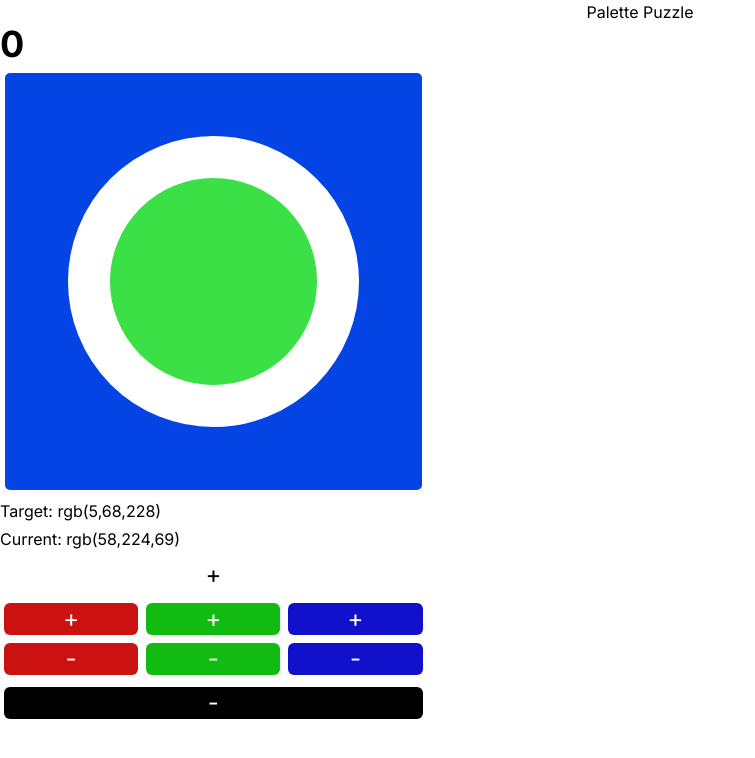
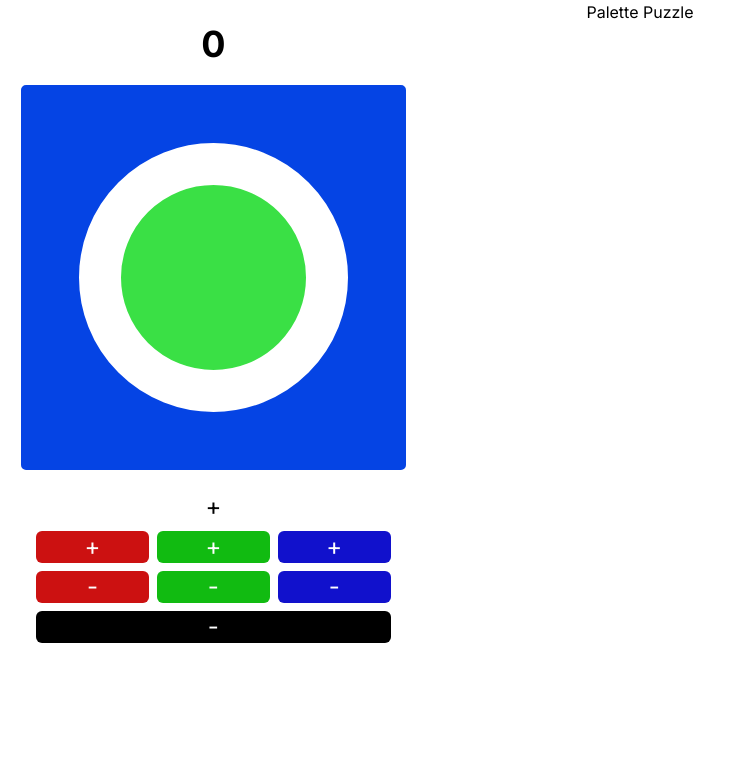
Before and after one commit to jalberse/palette_puzzle, a Next.js app: page / in a window 1280 px wide. Shown: the top 758 px of the page, without its empty margins (0-755 px from the left). Built offline with nearby package versions, Linux system fonts and the light colour scheme.

Commit message:
Position buttons
I love how width-full doesn't account for margins

```diff
--- a/app/ColorDisplay.tsx
+++ b/app/ColorDisplay.tsx
@@ -20,7 +20,7 @@ const ColorDisplay: React.FC<ColorDisplayProps> = ({ targetColor, currentColor }
   }
 
   return (
-    <div className="aspect-square">
+    <div className="aspect-square m-4">
       <div
         style={{
           width: "100%",
--- a/app/PaletteButton.tsx
+++ b/app/PaletteButton.tsx
@@ -12,18 +12,19 @@ const PaletteButton: React.FC<PaletteButtonProps> = ({
   onClick,
 }) => {
   return (
+    <div className="m-1">
     <button
       onClick={onClick}
       type="button"
-      className={
-        "rounded-md " +
-        "text-2xl " +
-        "m-1 " +
-        className
-      }
-      >
-        {increase ? '+' : '-'}
-      </button>
+      className={`
+        rounded-md
+        text-2xl
+        w-full
+        ${className}`}
+        >
+      {increase ? '+' : '-'}
+    </button>
+    </div>
   );
 };
 
--- a/app/puzzle.tsx
+++ b/app/puzzle.tsx
@@ -77,17 +77,18 @@ const Puzzle = () => {
 
   // TODO Delete the target and current, just using for debugging.
   // TODO Fix button positionings, make it pretty.
+  //      I tried square buttons but they took up too much real-estate, I think?
   return (
-    <div className="flex flex-col gap-1 content-center md:w-1/3">
-      <h1 className="items-center text-4xl font-bold">{score}</h1>
+    <div className="flex-col gap-1 items-center justify-center md:w-1/3">
+      <h1 className="items-center text-4xl font-bold text-center">{score}</h1>
       <ColorDisplay targetColor={targetColor} currentColor={currentColor} />
-      <p>Target: {rgbToString(targetColor)}</p>
-      <p>Current: {rgbToString(currentColor)}</p>
+      <div className="px-8">
         <PaletteButton increase={true} onClick={addWhite} className="
           bg-game-button-white
           active:bg-game-button-white-active
           text-game-button-black
-      " />
+          w-full
+        "/>
         <div className="grid grid-cols-3 items-center">
           <PaletteButton increase={true} onClick={addRed} className="
             bg-game-button-red
@@ -124,7 +125,9 @@ const Puzzle = () => {
           bg-game-button-black
           active:bg-game-button-black-active
           text-game-button-white
+          w-full
         " />
+      </div>
     </div>
   );
 };
```
Lines whose indentation alone changed are shown as unchanged.
